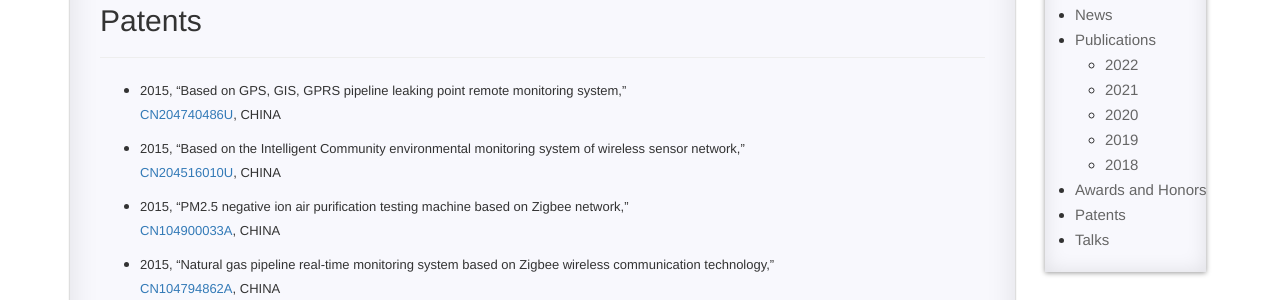
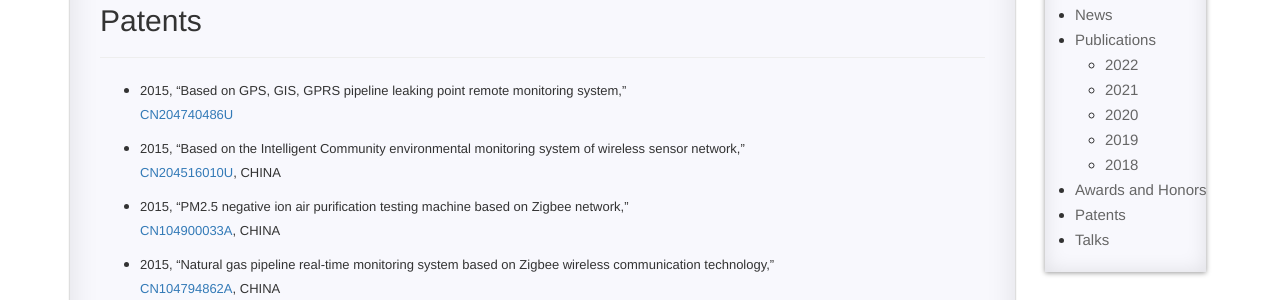
Before and after one commit to XihongZhou/xihongzhou.github.io, a Jekyll site: the page built from pages/1_homepage.md, in a window 1280 px wide and 900 px high, scrolled down 2243 px. Shown: the part 153-453 px from the top of the window. Built offline with Jekyll 4.4.1, drawn with Linux system fonts in a browser that asks for light colours; comment, search, counter and statistics services are not loaded.

Commit message:
Update 1_homepage.md

```diff
--- a/pages/1_homepage.md
+++ b/pages/1_homepage.md
@@ -113,7 +113,7 @@
 
 ---
 
-- <font size="2">2015, “Based on GPS, GIS, GPRS pipeline leaking point remote monitoring system,”</font>[<font size="2">CN204740486U</font>](https://patents.google.com/patent/CN204740486U/en?inventor=%E5%91%A8%E7%BB%86%E7%BA%A2)<font size="2">, CHINA</font>
+- <font size="2">2015, “Based on GPS, GIS, GPRS pipeline leaking point remote monitoring system,”</font>[<font size="2">CN204740486U</font>](https://patents.google.com/patent/CN204740486U/en?inventor=%E5%91%A8%E7%BB%86%E7%BA%A2)
 - <font size="2">2015, “Based on the Intelligent Community environmental monitoring system of wireless sensor network,”</font>[<font size="2">CN204516010U</font>](https://patents.google.com/patent/CN204516010U/en?inventor=%E5%91%A8%E7%BB%86%E7%BA%A2&page=2)<font size="2">, CHINA</font>
 - <font size="2">2015, “PM2.5 negative ion air purification testing machine based on Zigbee network,”</font>[<font size="2">CN104900033A</font>](https://patents.google.com/patent/CN104900033A/en?inventor=%E5%91%A8%E7%BB%86%E7%BA%A2&page=1)<font size="2">, CHINA</font>
 - <font size="2">2015, “Natural gas pipeline real-time monitoring system based on Zigbee wireless communication technology,”</font>[<font size="2">CN104794862A</font>](https://patents.google.com/patent/CN104794862A/en?inventor=%E5%91%A8%E7%BB%86%E7%BA%A2)<font size="2">, CHINA</font>
```
